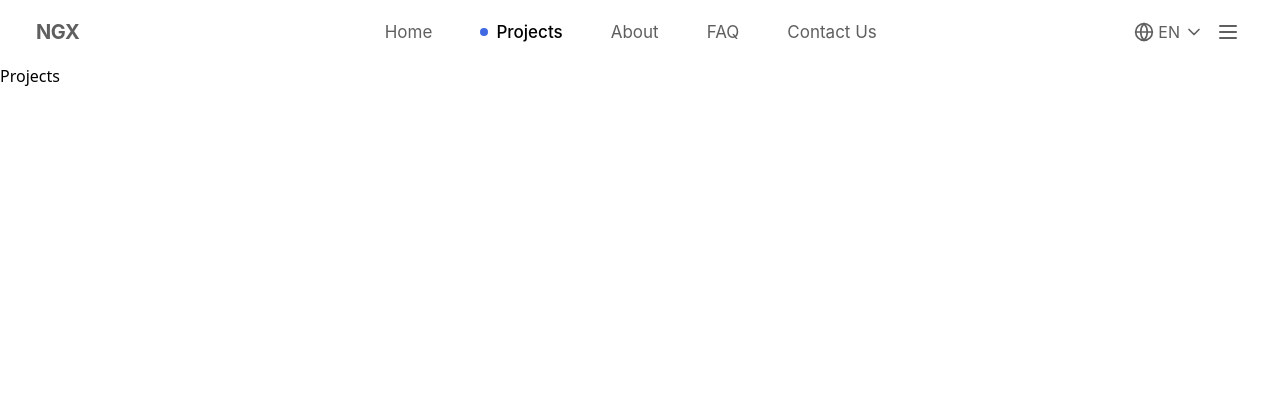
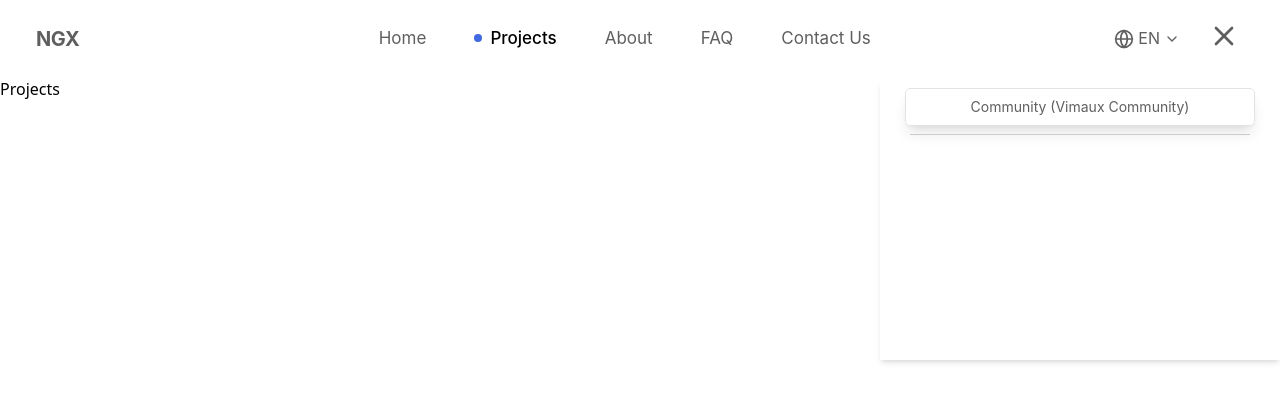
Before and after one commit to Jamison-lii/NGX-, a React (Vite) app: page /projects in a window 1280 px wide. Both pictures are taken after a click on the element 1227 px from the left and 32 px from the top of the page. Shown: the top 402 px of the page. Built offline with nearby package versions, Linux system fonts and the light colour scheme; a web font is replaced by a local one.

Commit message:
navbar 90% done

```diff
--- a/src/App.jsx
+++ b/src/App.jsx
@@ -3,7 +3,7 @@ import { BrowserRouter, Outlet, Route, Routes } from 'react-router-dom';
 import LandingPage from './Pages/LandingPage/LandingPage';
 import NormalNavbar from './Components/LandingPageNavbar/LandingPageNavbar';
 import CommunityNavbar from './Components/CommunityNavbar/CommunityNavbar';
-import HomePage from './Pages/Community/HomePage';
+import HomePage from './Pages/CommunitySection/HomePage';
 import Projects from './Pages/Projects/Projects';
 import About from './Pages/About/About';
 import FAQ from './Pages/FAQ/FAQ';
--- a/src/Components/LandingPageNavbar/LandingPageNavbar.jsx
+++ b/src/Components/LandingPageNavbar/LandingPageNavbar.jsx
@@ -1,4 +1,4 @@
-import React from 'react'
+import React, { useState } from 'react'
 import { navItems } from '../../Constants/constants'
 import { Menu, X } from "lucide-react";
 import { Globe, ChevronDown } from 'lucide-react';
@@ -6,6 +6,12 @@ import { Link } from 'react-router-dom';
  import { NavLink } from 'react-router-dom';
 
 const NormalNavbar = () => {
+
+  const [openMobileDrawer, setOpenMobileDrawer] = useState(false)
+
+  const toggleDrawer = () => {
+      setOpenMobileDrawer(!openMobileDrawer);
+  }
   return (
     <nav className="sticky top-0 z-50 py-3 backdrop-blur  border-neutral-700/80">
        <div className="container px-9 mx-auto relative text-sm">
@@ -40,19 +46,43 @@ const NormalNavbar = () => {
 
           {/* Hamburger Menu */}
           <div className=" flex justify-center  items-center">
-           <div className="flex items-center text-[#5F5F5F] space-x-1 py-2 px-2 font-normal text-[16px] hover:bg-neutral-200 rounded-md cursor-pointer">
+           <div className="flex items-center text-[#5F5F5F] space-x-1 py-2 pr-6 font-normal text-[16px] hover:bg-neutral-200 rounded-md cursor-pointer">
              <Globe className="w-5 h-5 text-[#5F5F5F]" />
            <span>EN</span>
-             <ChevronDown className="w-5 h-5" />
+             <ChevronDown className="w-4 h-4" />
              </div>
            <div className="py-2 px-1 hover:bg-neutral-200 text-[#5F5F5F] cursor-pointer">
-             <Menu className="w-6 h-6" />
+            <button onClick={toggleDrawer}>
+              {openMobileDrawer?<X className="w-8 h-8"  />:<Menu className="w-7 h-7 mt-[5px]" />}
+            </button>
+
+             { openMobileDrawer && (
+
+       <div
+  className={`fixed top-20 right-0 h-70 w-100 z-50 shadow-md  transform transition-transform duration-300 ease-in-out
+    ${openMobileDrawer ? 'translate-x-0' : 'translate-x-full'}
+    bg-white/30 backdrop-blur-md
+  `}
+
+>
+  <div className="px-4 py-2 mt-2 text-center bg-white/80 hover:bg-white/90 rounded-[5px] border-1 border-[#e3e3e3] shadow-lg text-[#5F5F5F] font-Inter text-sm cursor-pointer transition-colors duration-200 max-w-[350px] mx-auto">
+  Community (Vimaux Community)
+
+</div>
+ <hr className='max-w-[340px] border-[#CCCCCC] mt-2 mx-auto' />
+
+</div>
+
+
+       )}
+
             </div>
 
           </div>
 
 
         </div>
+
 
 
 
```
Also changed, not shown: src/Pages/CommunitySection/HomePage.jsx (renamed from src/Pages/Community/HomePage.jsx).
